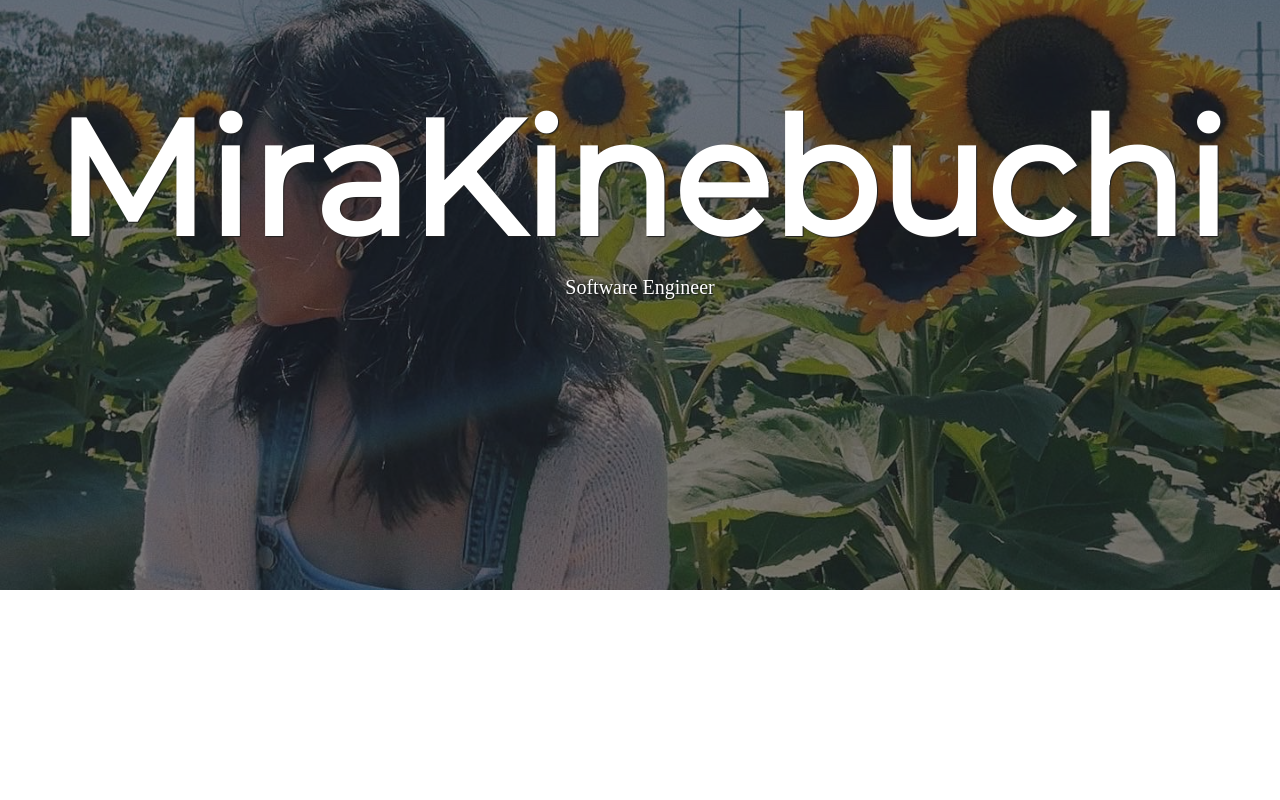
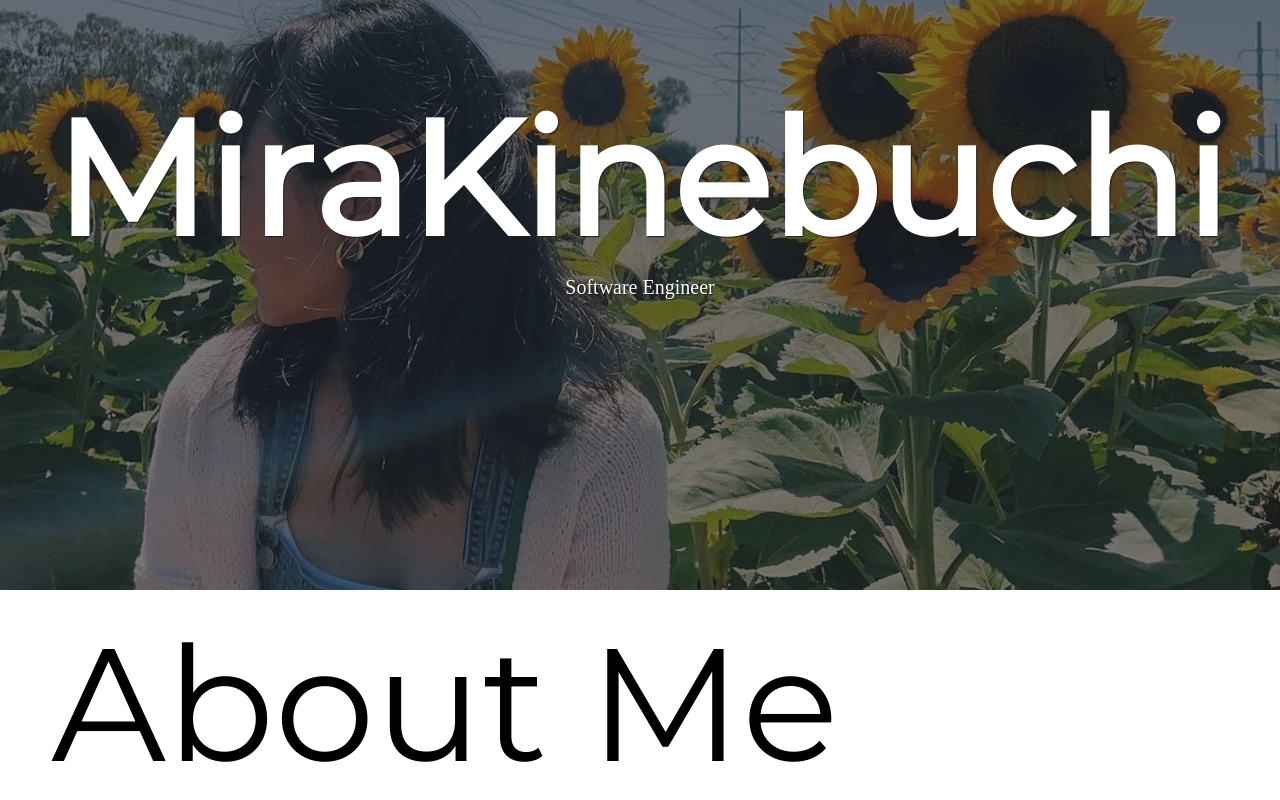
Before and after one commit to mira-kine/mira-final-portfolio, a React (Create React App) app: page / in a window 1280 px wide. Shown: the part 210-1010 px from the top of the page. Before the commit the page ends 800 px from the top, so only its background shows below. Built offline with nearby package versions, Linux system fonts and the light colour scheme; a web font is replaced by a local one; what react-locomotive-scroll would draw is missing.

Commit message:
setting up about me portion

```diff
--- a/src/App.js
+++ b/src/App.js
@@ -6,6 +6,7 @@ import { useRef } from 'react';
 import Home from './views/Home';
 import 'locomotive-scroll/dist/locomotive-scroll.css';
 import { AnimatePresence } from 'framer-motion';
+import About from './views/About';
 
 function App() {
   const containerRef = useRef(null);
@@ -30,6 +31,7 @@ function App() {
           <AnimatePresence>
             <main data-scroll-container ref={containerRef}>
               <Home />
+              <About />
             </main>
           </AnimatePresence>
         </LocomotiveScrollProvider>
--- /dev/null
+++ b/src/views/About.jsx
@@ -0,0 +1,34 @@
+import React from 'react';
+import styled from 'styled-components';
+
+const Section = styled.section`
+  position: relative;
+  min-height: 100vh;
+  width: 80vw;
+  overflow: hidden;
+`;
+
+const Title = styled.h1`
+  font-size: ${(props) => props.theme.fontBig};
+  font-family: 'Montserrat';
+  font-weight: 300;
+
+  position: absolute;
+  top: 1rem;
+  left: 5%;
+  z-index: 5;
+`;
+
+export default function About() {
+  return (
+    <Section>
+      <Title
+        data-scroll
+        data-scroll-speed="-2"
+        data-scroll-direction="horizontal"
+      >
+        About Me
+      </Title>
+    </Section>
+  );
+}
```
